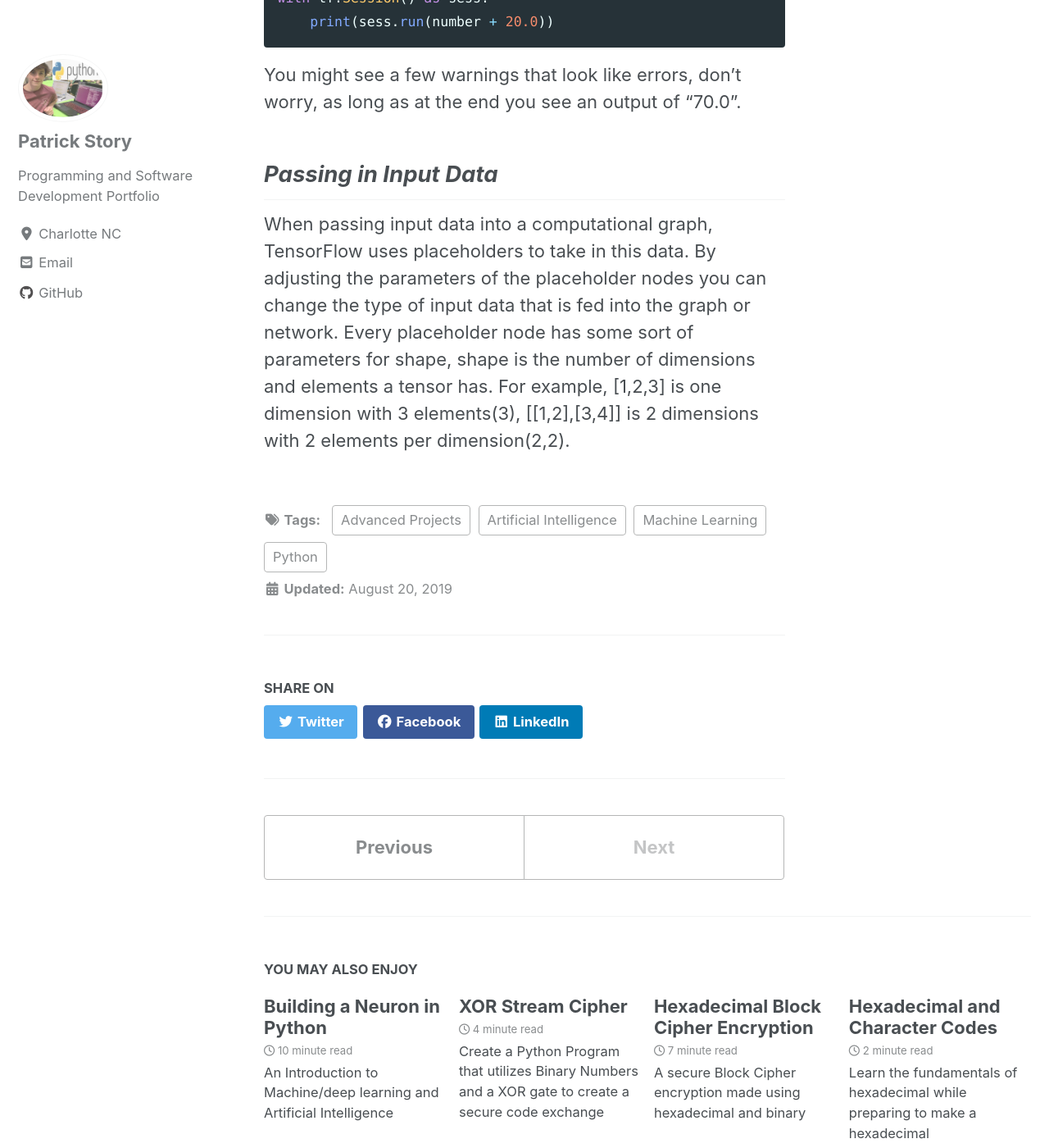
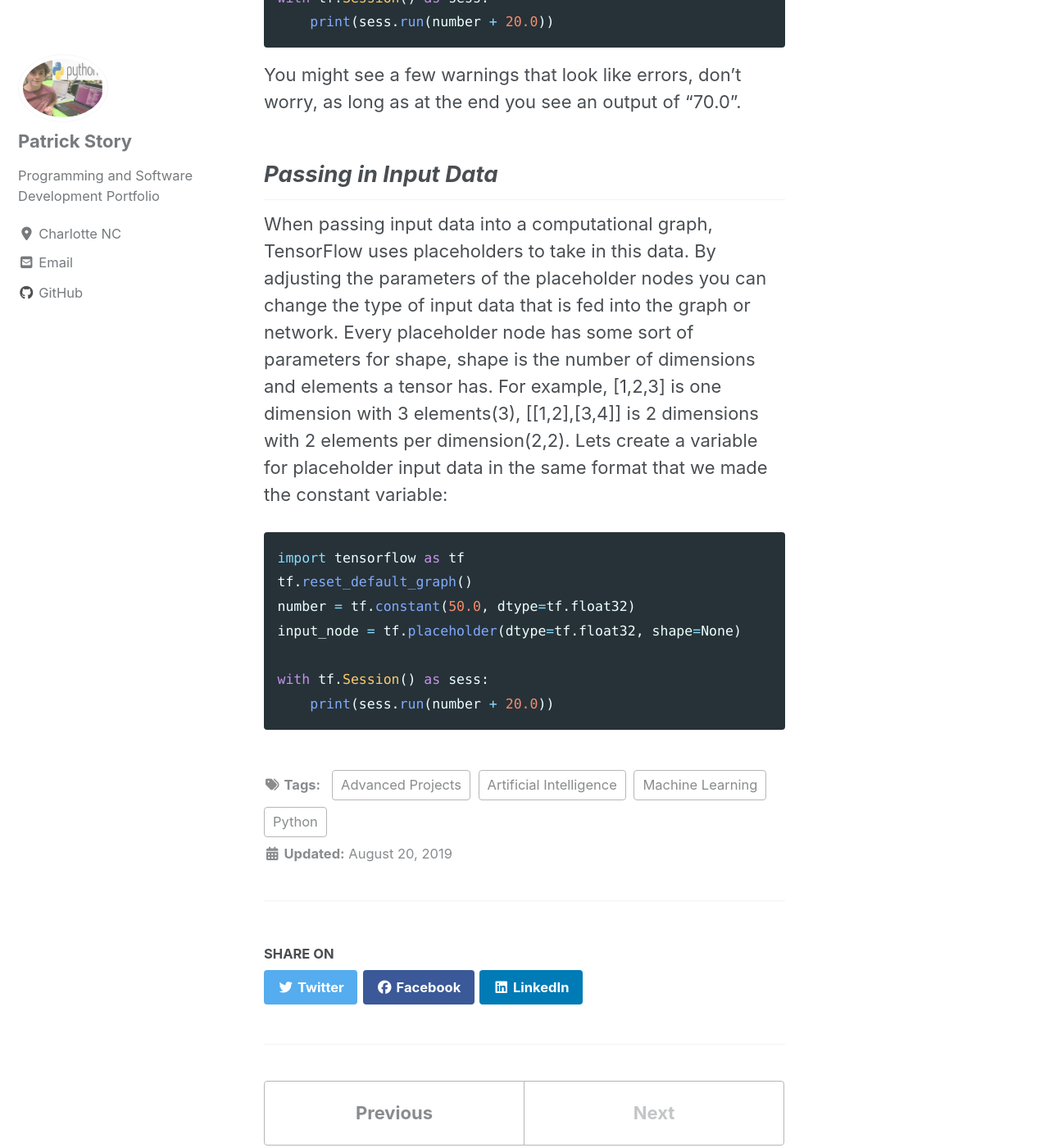
Before and after one commit to Patchyst/Patchyst.github.io, a Jekyll site: the page built from _posts/2019-08-20-tensorflow.md, in a window 1280 px wide and 1400 px high, scrolled down 3239 px. Shown: the whole window at 82% size. Built offline with Jekyll 4.4.1, drawn with Linux system fonts in a browser that asks for light colours; cached includes are drawn as plain includes; nearby versions of some CDN libraries.

Commit message:
updating Tensor Flow project

````diff
--- a/_posts/2019-08-20-tensorflow.md
+++ b/_posts/2019-08-20-tensorflow.md
@@ -44,4 +44,13 @@ with tf.Session() as sess:
 ```
 You might see a few warnings that look like errors, don't worry, as long as at the end you see an output of "70.0".
 ## *Passing in Input Data*
-When passing input data into a computational graph, TensorFlow uses placeholders to take in this data. By adjusting the parameters of the placeholder nodes you can change the type of input data that is fed into the graph or network. Every placeholder node has some sort of parameters for shape, shape is the number of dimensions and elements a tensor has. For example, [1,2,3] is one dimension with 3 elements(3), [[1,2],[3,4]] is 2 dimensions with 2 elements per dimension(2,2).
+When passing input data into a computational graph, TensorFlow uses placeholders to take in this data. By adjusting the parameters of the placeholder nodes you can change the type of input data that is fed into the graph or network. Every placeholder node has some sort of parameters for shape, shape is the number of dimensions and elements a tensor has. For example, [1,2,3] is one dimension with 3 elements(3), [[1,2],[3,4]] is 2 dimensions with 2 elements per dimension(2,2). Lets create a variable for placeholder input data in the same format that we made the constant variable:
+```python
+import tensorflow as tf
+tf.reset_default_graph()
+number = tf.constant(50.0, dtype=tf.float32)
+input_node = tf.placeholder(dtype=tf.float32, shape=None)
+
+with tf.Session() as sess:
+    print(sess.run(number + 20.0))
+```
````
